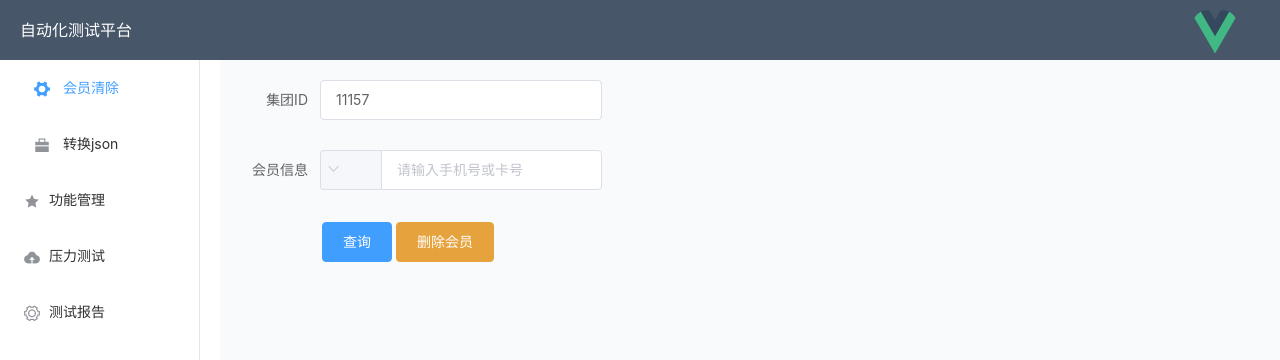
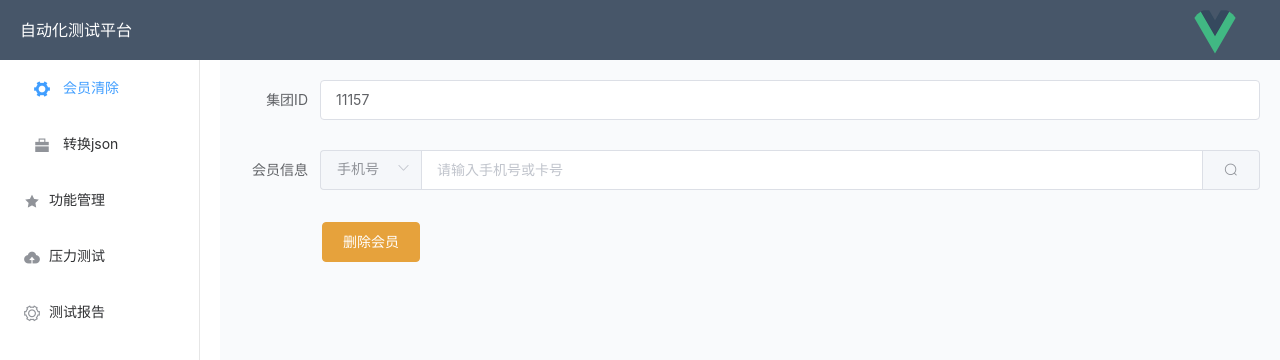
Before and after one commit to superLei/autotest_vue, a Vue app: page /charts in a window 1280 px wide. Shown: the top 360 px of the page. Built offline with nearby package versions, Linux system fonts and the light colour scheme; what vue-resource would draw is missing.

Commit message:
fix down

```diff
--- a/index.html
+++ b/index.html
@@ -3,7 +3,7 @@
   <head>
     <meta charset="utf-8">
     <meta name="viewport" content="width=device-width,initial-scale=1.0">
-    <title>appfront</title>
+    <title>small tools</title>
   </head>
   <body>
     <div id="app"></div>
--- a/src/components/page/charts.vue
+++ b/src/components/page/charts.vue
@@ -1,11 +1,11 @@
 <template>
   <el-form ref="form" :model="form" label-width="80px">
     <el-form-item label="集团ID">
-      <el-input class="input-groupID" v-model="groupID" placeholder="请输入集团ID" style="display:inline-table; width: 30%; float:left"></el-input>
+      <el-input class="input-groupID" v-model="groupID" placeholder="请输入集团ID" ></el-input>
     </el-form-item>
     <el-form-item label="会员信息">
-      <el-input class="input-cardNo" v-model="cardno" placeholder="请输入手机号或卡号" style="width: 30%; float:left">
-        <el-select v-model="flag"  slot="prepend" placeholder="请选择" style="width: 60px;">
+      <el-input class="input-cardNo" v-model="cardno" placeholder="请输入手机号或卡号" >
+        <el-select v-model="flag"  slot="prepend" placeholder="请选择" >
           <el-option
             v-for="item in flags"
             :key="item.flag"
@@ -13,14 +13,14 @@
             :value="item.flag">
           </el-option>
         </el-select>
+        <el-button slot="append" @click="queryCard()" icon="el-icon-search"></el-button>
       </el-input>
     </el-form-item>
     <el-form-item>
-      <el-button type="primary" @click="queryCard()" style="float:left; margin: 2px;">查询</el-button>
+      <!--<el-button type="primary" @click="queryCard()" style="float:left; margin: 2px;">查询</el-button>-->
       <el-button type="warning" @click="delCard()" style="float:left; margin: 2px;">删除会员</el-button>
     </el-form-item>
   </el-form>
-
 </template>
 
 <script>
@@ -32,7 +32,7 @@ export default {
         label: '手机号'
       }, {
         flag: 'card',
-        label: '会员卡号'
+        label: '卡号'
       }
       ],
       flag: 'mobile',
@@ -96,10 +96,9 @@ export default {
 </script>
 <style>
   .el-select .el-input {
-    width: 30px;
+    width: 100px;
   }
-  .el-input-group__prepend {
-    width: auto;
-    background-color: #fff;
+  .el-input {
+    width: 30%; float:left;
   }
 </style>
--- /dev/null
+++ b/src/components/page/clear.vue
@@ -0,0 +1,47 @@
+<template>
+  <el-form>
+    <div>
+      <el-input placeholder="请输入内容" v-model="input1">
+        <template slot="prepend">Http://</template>
+      </el-input>
+    </div>
+    <div style="margin-top: 15px;">
+      <el-input placeholder="请输入内容" v-model="input2">
+        <template slot="append">.com</template>
+      </el-input>
+    </div>
+    <div style="margin-top: 15px;">
+      <el-input placeholder="请输入内容" v-model="input3" class="input-with-select">
+        <el-select v-model="select" slot="prepend" placeholder="请选择">
+          <el-option label="餐厅名" value="1"></el-option>
+          <el-option label="订单号" value="2"></el-option>
+          <el-option label="用户电话" value="3"></el-option>
+        </el-select>
+        <el-button slot="append" icon="el-icon-search"></el-button>
+      </el-input>
+    </div>
+  </el-form>
+</template>
+
+<script>
+  export default {
+    data() {
+      return {
+        input1: '',
+        input2: '',
+        input3: '',
+        select: ''
+      }
+    }
+  }
+</script>
+
+<style scoped>
+  .el-select .el-input {
+    width: 130px;
+  }
+
+  .input-with-select .el-input-group__prepend {
+    background-color: #fff;
+  }
+</style>
--- a/src/components/public/sidebar.vue
+++ b/src/components/public/sidebar.vue
@@ -70,7 +70,7 @@ export default {
               title: '基本'
             },
             {
-              topath: '/dday2',
+              topath: '/clear',
               title: '文件上传'
             }
           ]
--- a/src/router/index.js
+++ b/src/router/index.js
@@ -6,7 +6,7 @@ import charts3 from '@/components/page/charts3'
 import caseEnv from '@/components/page/caseEnv'
 import testcase from '@/components/page/testcase'
 import dday from '@/components/page/dday'
-import dday2 from '@/components/page/dday2'
+import clear from '@/components/page/clear'
 import Test1 from '@/components/public/Test1'
 import tday from '@/components/page/tday'
 import test2 from '@/components/page/test2'
@@ -64,8 +64,8 @@ export default new Router({
       component: dday
     },
     {
-      path: '/dday2',
-      component: dday2
+      path: '/clear',
+      component: clear
     },
     {
       path: '/Test1',
```
